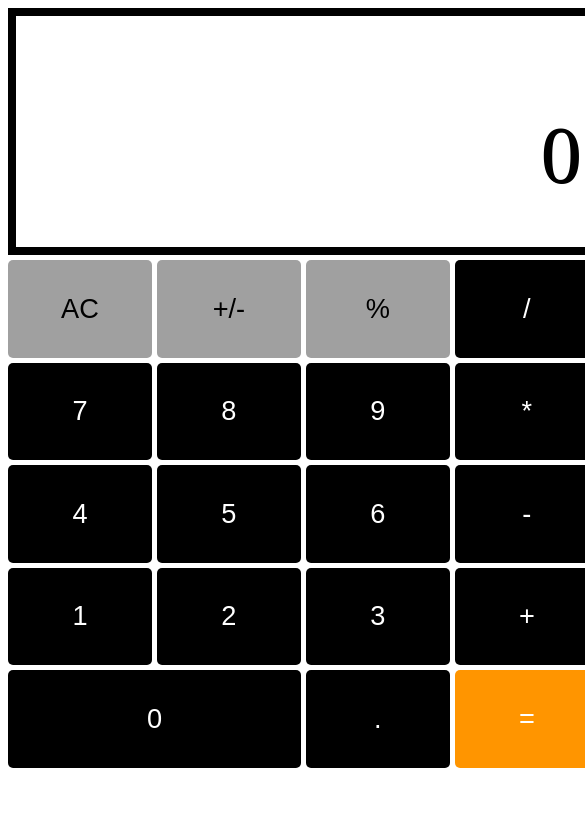
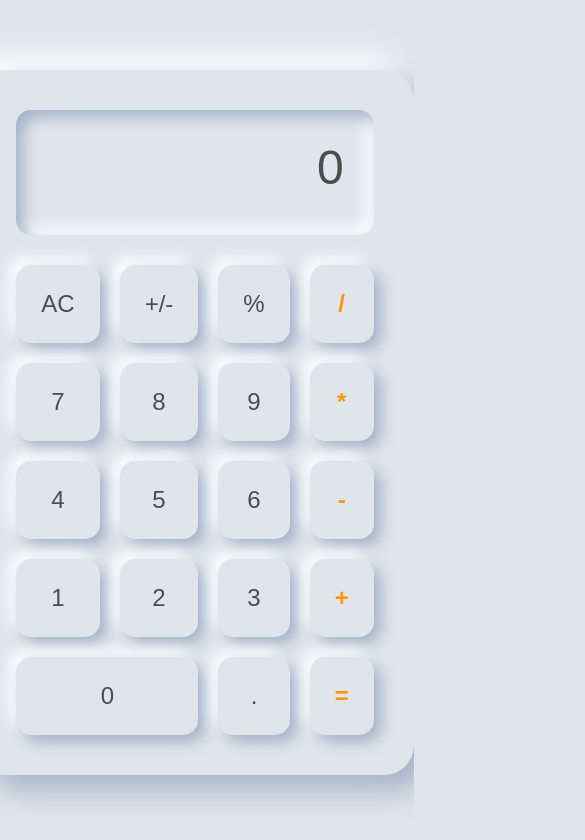
Before and after one commit to jamesmferris/Calculator, a plain HTML site: page index.html in a window 390 px wide. Shown: the whole page, 585 px wide, since content can reach past the window. Drawn offline with Linux system fonts and the light colour scheme.

Commit message:
Implement neumorphic design with animations
- Apply neumorphic style to calculator and buttons
  - Soft, extruded look with light and shadow effects
  - Monochromatic color scheme with accent color for operators
- Increase overall size of calculator and buttons for better usability
- Add subtle animations for enhanced user interaction:
  - Button press animation with scale effect
  - Hover effect on display container
  - Smooth transitions for button state changes
- Implement responsive design for various screen sizes
- Optimize typography for improved readability
- Enhance visual hierarchy with distinct styles for numbers, operators, and utility buttons

This commit significantly improves the calculator's visual appeal and user experience,
creating a modern, tactile interface while maintaining a clean and minimalist aesthetic.

```diff
--- a/index.html
+++ b/index.html
@@ -4,7 +4,7 @@
     <meta charset="utf-8" />
     <meta http-equiv="X-UA-Compatible" content="IE=edge" />
     <title></title>
-    <meta name="description" content="" />
+    <meta name="description" content="A sleek, neumorphic calculator" />
     <meta name="viewport" content="width=device-width, initial-scale=1" />
     <link rel="stylesheet" href="styles.css" />
   </head>
--- a/styles.css
+++ b/styles.css
@@ -1,86 +1,117 @@
-html {
-  text-align: center;
+:root {
+  --bg-color: #e0e5ec;
+  --text-color: #4d4d4d;
+  --button-color: #e0e5ec;
+  --shadow-color: #a3b1c6;
+  --highlight-color: #ffffff;
+  --operator-color: #ff9500;
+}
+
+body {
+  background-color: var(--bg-color);
+  display: flex;
+  justify-content: center;
+  align-items: center;
+  height: 100vh;
+  margin: 0;
+  font-family: Arial, sans-serif;
 }
 
 #calculator {
-  display: grid;
-  grid-template-rows: auto 1fr;
-  height: 90vh;
-  width: 70vh;
-  margin: auto;
+  background-color: var(--bg-color);
+  border-radius: 30px;
+  box-shadow: 15px 15px 30px var(--shadow-color), -15px -15px 30px var(--highlight-color);
+  padding: 40px;
+  width: 400px; /* Increased from 300px */
 }
 
 #display-container {
-  grid-row: 1 / 2;
-  display: flex;
-  flex-direction: column;
-  justify-content: flex-end;
-  align-items: flex-end;
-  background-color: #ffffff;
-  border: 8px solid black;
-  padding: 10px;
-  margin-bottom: 5px;
-  height: 25vh;
+  background-color: var(--bg-color);
+  border-radius: 15px;
+  box-shadow: inset 7px 7px 15px var(--shadow-color), inset -7px -7px 15px var(--highlight-color);
+  margin-bottom: 30px;
+  padding: 30px;
+  text-align: right;
 }
 
 #main-display {
-  font-size: 5em;
-  text-shadow: 1.3px 1.3px;
-  color: black;
+  font-size: 3em; /* Increased from 2.5em */
+  margin-bottom: 10px;
+  color: var(--text-color);
 }
 
 #secondary-display {
-  font-size: 1.5em;
-  color: #888;
-  min-height: 1.5em;
+  font-size: 1.5em; /* Increased from 1.2em */
+  color: var(--text-color);
+  opacity: 0.7;
 }
 
 .buttons {
-  grid-row: 2 / 3;
   display: grid;
   grid-template-columns: repeat(4, 1fr);
-  grid-template-rows: repeat(5, 1fr);
-  gap: 5px;
+  gap: 20px; /* Increased from 15px */
 }
 
 button {
-  font-size: 1.7em;
+  background-color: var(--button-color);
+  border: none;
+  border-radius: 15px;
+  box-shadow: 7px 7px 15px var(--shadow-color), -7px -7px 15px var(--highlight-color);
+  color: var(--text-color);
   cursor: pointer;
-  border-radius: 5px;
-  color: white;
-  background-color: black;
-  border: none;
+  font-size: 1.5em; /* Increased from 1.2em */
+  padding: 25px; /* Increased from 15px */
+  transition: all 0.2s ease;
+}
+
+button:hover {
+  box-shadow: 3px 3px 7px var(--shadow-color), -3px -3px 7px var(--highlight-color);
 }
 
 button:active {
-  background-color: rgb(63, 63, 63);
+  box-shadow: inset 3px 3px 7px var(--shadow-color), inset -3px -3px 7px var(--highlight-color);
+}
+
+.operator,
+#equals {
+  color: var(--operator-color);
+  font-weight: bold;
+}
+
+.operator.active {
+  background-color: var(--operator-color);
+  color: white;
+  box-shadow: inset 3px 3px 7px rgba(0, 0, 0, 0.2), inset -3px -3px 7px rgba(255, 255, 255, 0.2);
 }
 
 #zero {
   grid-column: span 2;
 }
 
-.selected-operator {
-  background-color: rgb(63, 63, 63);
+@keyframes button-press {
+  0% {
+    transform: scale(1);
+  }
+  50% {
+    transform: scale(0.95);
+  }
+  100% {
+    transform: scale(1);
+  }
+}
+
+button:active {
+  animation: button-press 0.2s ease;
 }
 
 .operator.active {
-  background-color: rgb(63, 63, 63);
+  animation: button-press 0.2s ease;
 }
 
-.utility {
-  background-color: #a0a0a0;
-  color: black;
+#display-container {
+  transition: all 0.3s ease;
 }
 
-.utility:active {
-  background-color: #808080;
+#display-container:hover {
+  box-shadow: inset 10px 10px 20px var(--shadow-color), inset -10px -10px 20px var(--highlight-color);
 }
-
-#equals {
-  background-color: #ff9500;
-}
-
-#equals:active {
-  background-color: #cc7a00;
-}
```
